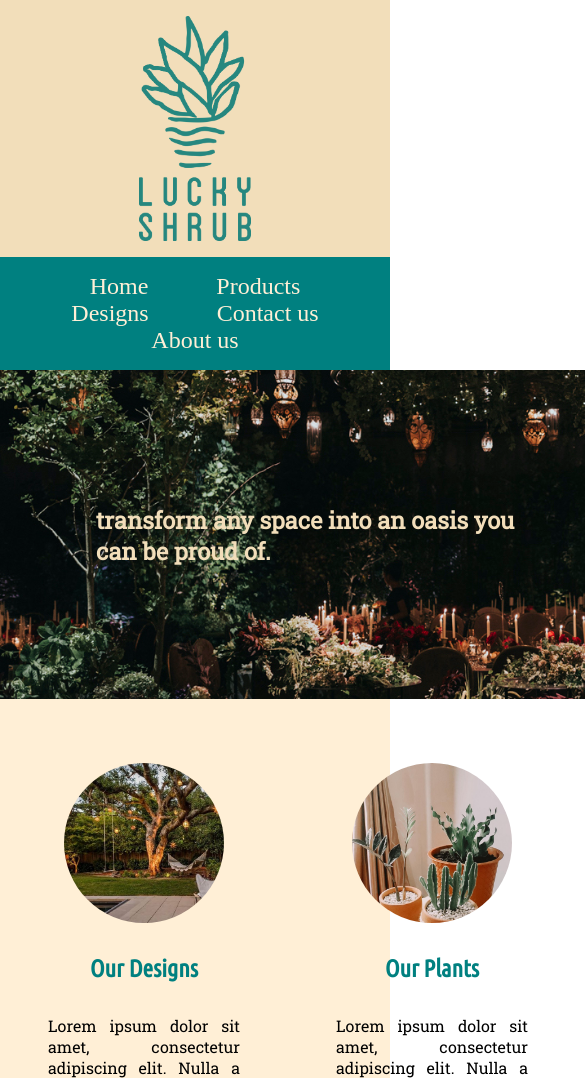
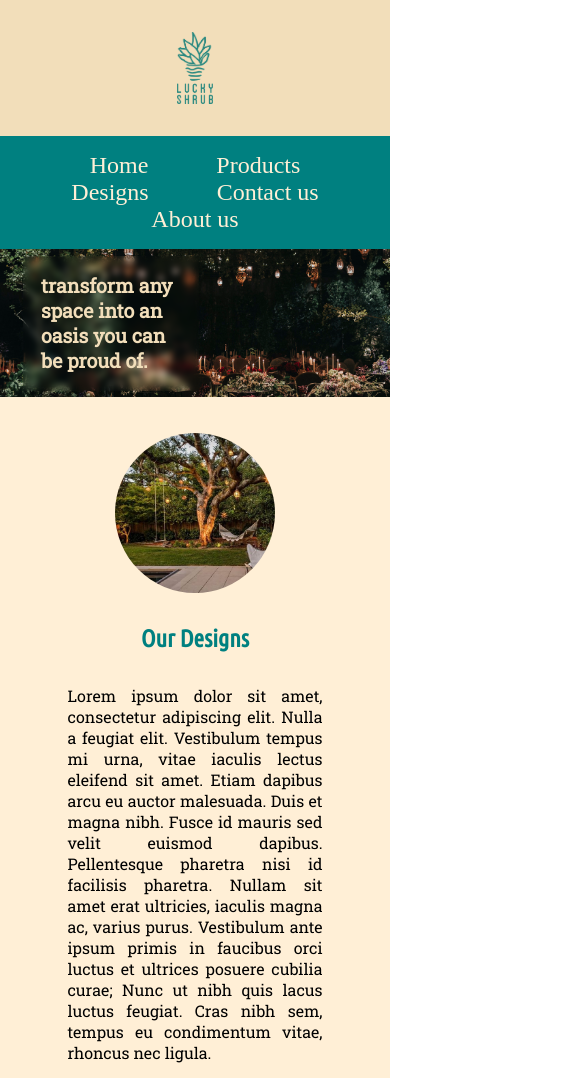
Before and after one commit to laya-am/e-commerce-project, a plain HTML site: page index.html in a window 390 px wide. Shown: the top 1078 px of the page, 585 px wide, since content can reach past the window. Drawn offline with Linux system fonts and the light colour scheme.

Commit message:
make website fully responsive

```diff
--- a/index.html
+++ b/index.html
@@ -53,7 +53,7 @@
             <img src="logo-white.png" alt="Lucky Schrub logo">
         </div>
         <div>
-            <p>copyright <span style="font-family: 'Ubuntu Condensed', sans-serif;">LUCKY SHRUB</span> 2023</p>
+            <p>© copyright <span style="font-family: 'Ubuntu Condensed', sans-serif;">LUCKY SHRUB</span> 2023</p>
         </div>
     </footer>
 </body>
--- a/styles.css
+++ b/styles.css
@@ -10,7 +10,8 @@ padding: 1rem;
 }
 
 header > img{
-    width: 7rem;
+    width: 10%;
+    margin: 1rem;
 }
 
 nav{
@@ -45,30 +46,48 @@ main{
     position: relative;
     display: grid;
     align-items: center;
+
+}
+
+@media only screen and (max-width: 930px) {
+.featured {
+    width: 100vw;
+    }
 }
 
 .opening{
     position: absolute;
-    width: 50%;
-    padding: 3rem 3rem 3rem 6rem;
+    width: 45%;
+    padding: 3% 3% 3% 6%;
     color: #F2DEBA;
-    font-size:3vw;
+    font-size:2.5vw;
+}
+.opening h1{
+    padding: 10%;
+    backdrop-filter: blur(3px);
 }
 
  .background-img{
     width: 100%;
-     height:100%;
+    height:100%;
     object-fit: cover;
     margin:0%;
     border-radius: 0;
 }
 
 .info{
-    padding: 3rem;
+    padding: 5vw;
     display: grid;
     justify-items: center;
     text-align: justify;
 }
+
+@media only screen and (max-width: 830px) {
+    .info {
+        grid-column: 1/4;
+        margin: auto 3rem;
+        }
+    }
 
 .info > img{
  display: grid;
@@ -98,15 +117,10 @@ footer{
     padding: 1rem;
     display: grid;
     justify-items:center;
-    grid-template-columns: auto auto;
     background-color: teal;
     font-family: 'Roboto Slab', serif;
 }
 
-footer div{
-    display: grid;
-
-}
 
 footer img{
     width: 2rem;
@@ -114,8 +128,6 @@ footer img{
 }
 
 footer p{
-    display: grid;
     color: #F2DEBA;
     margin: 1rem;
-    align-items: center;
 }
```
